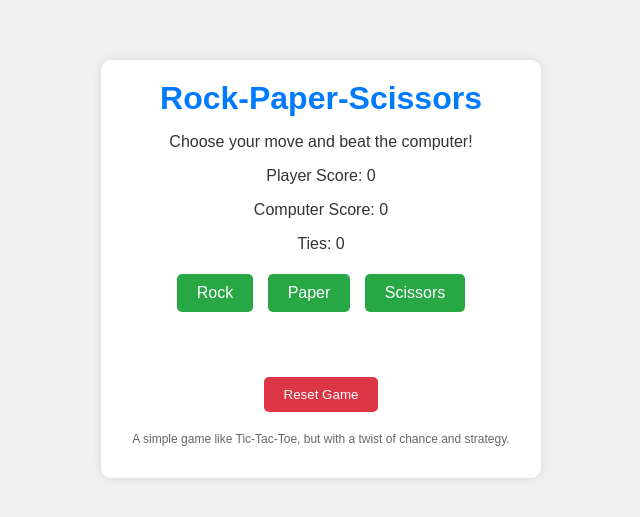
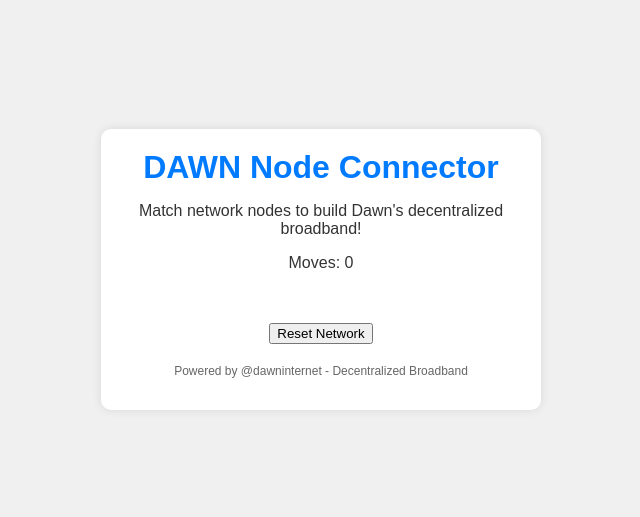
Before and after one commit to bigbrohere/dawn-game, a plain HTML site: page index.html in a window 1280 px wide. Shown: the part 131-648 px from the top of the page, without its empty margins (319-959 px from the left). Drawn offline with Linux system fonts and the light colour scheme.

Commit message:
Update index.html

```diff
--- a/index.html
+++ b/index.html
@@ -3,33 +3,25 @@
 <head>
     <meta charset="UTF-8">
     <meta name="viewport" content="width=device-width, initial-scale=1.0">
-    <title>Rock-Paper-Scissors</title>
+    <title>DAWN Node Connector</title>
     <link rel="stylesheet" href="style.css">
 </head>
 <body>
     <div class="container">
         <header>
-            <h1>Rock-Paper-Scissors</h1>
-            <p>Choose your move and beat the computer!</p>
+            <h1>DAWN Node Connector</h1>
+            <p>Match network nodes to build Dawn's decentralized broadband!</p>
         </header>
         <div class="game-area">
-            <div class="scores">
-                <p>Player Score: <span id="player-score">0</span></p>
-                <p>Computer Score: <span id="computer-score">0</span></p>
-                <p>Ties: <span id="ties">0</span></p>
+            <div class="stats">
+                <p>Moves: <span id="moves">0</span></p>
             </div>
-            <div class="choices">
-                <button id="rock">Rock</button>
-                <button id="paper">Paper</button>
-                <button id="scissors">Scissors</button>
-            </div>
-            <div class="result">
-                <p id="result-message"></p>
-            </div>
-            <button id="reset">Reset Game</button>
+            <div class="game-board" id="game-board"></div>
+            <div id="result-message"></div>
+            <button id="reset-btn">Reset Network</button>
         </div>
         <footer>
-            <p>A simple game like Tic-Tac-Toe, but with a twist of chance and strategy.</p>
+            <p>Powered by @dawninternet - Decentralized Broadband</p>
         </footer>
     </div>
     <script src="script.js"></script>
```
